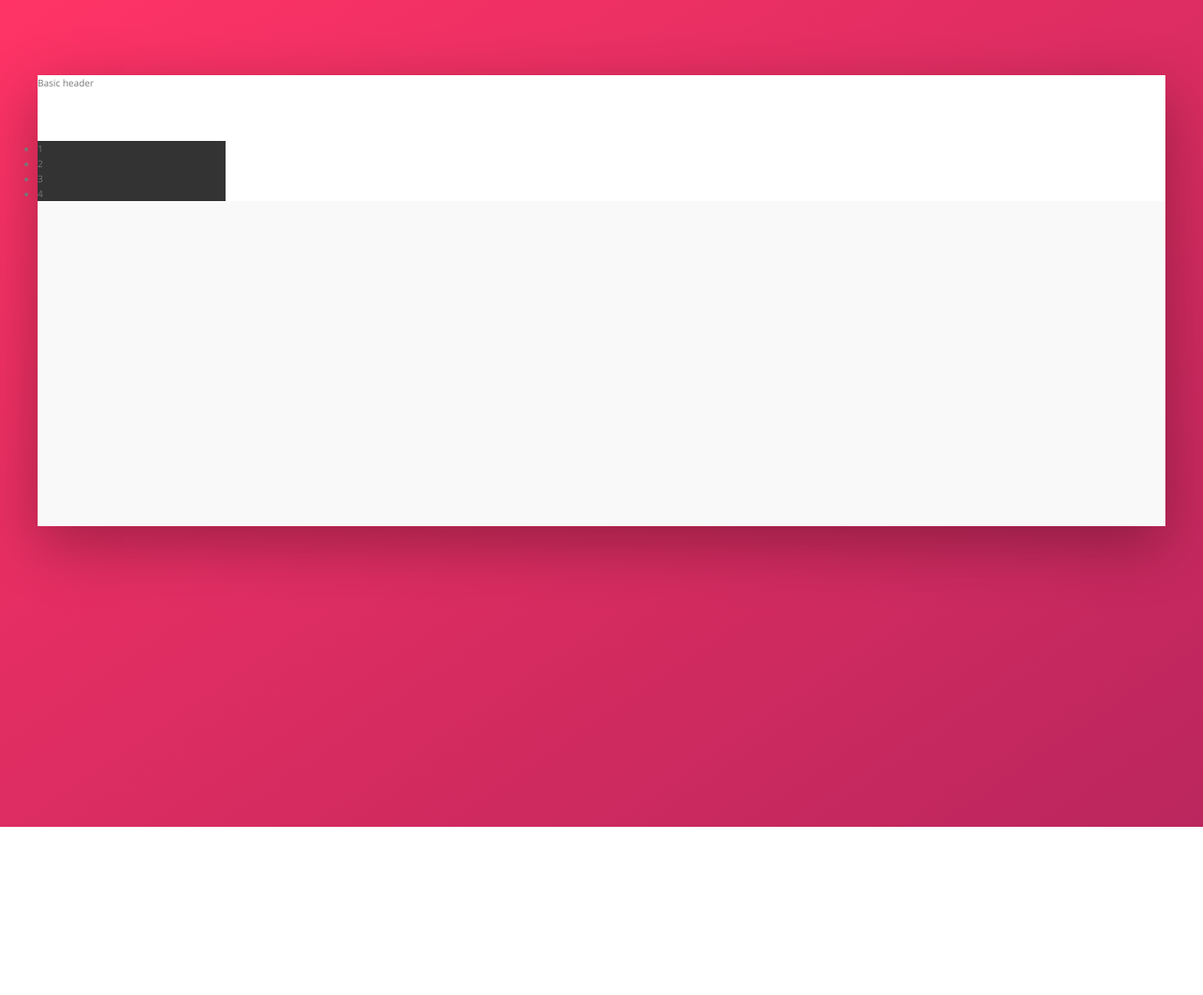
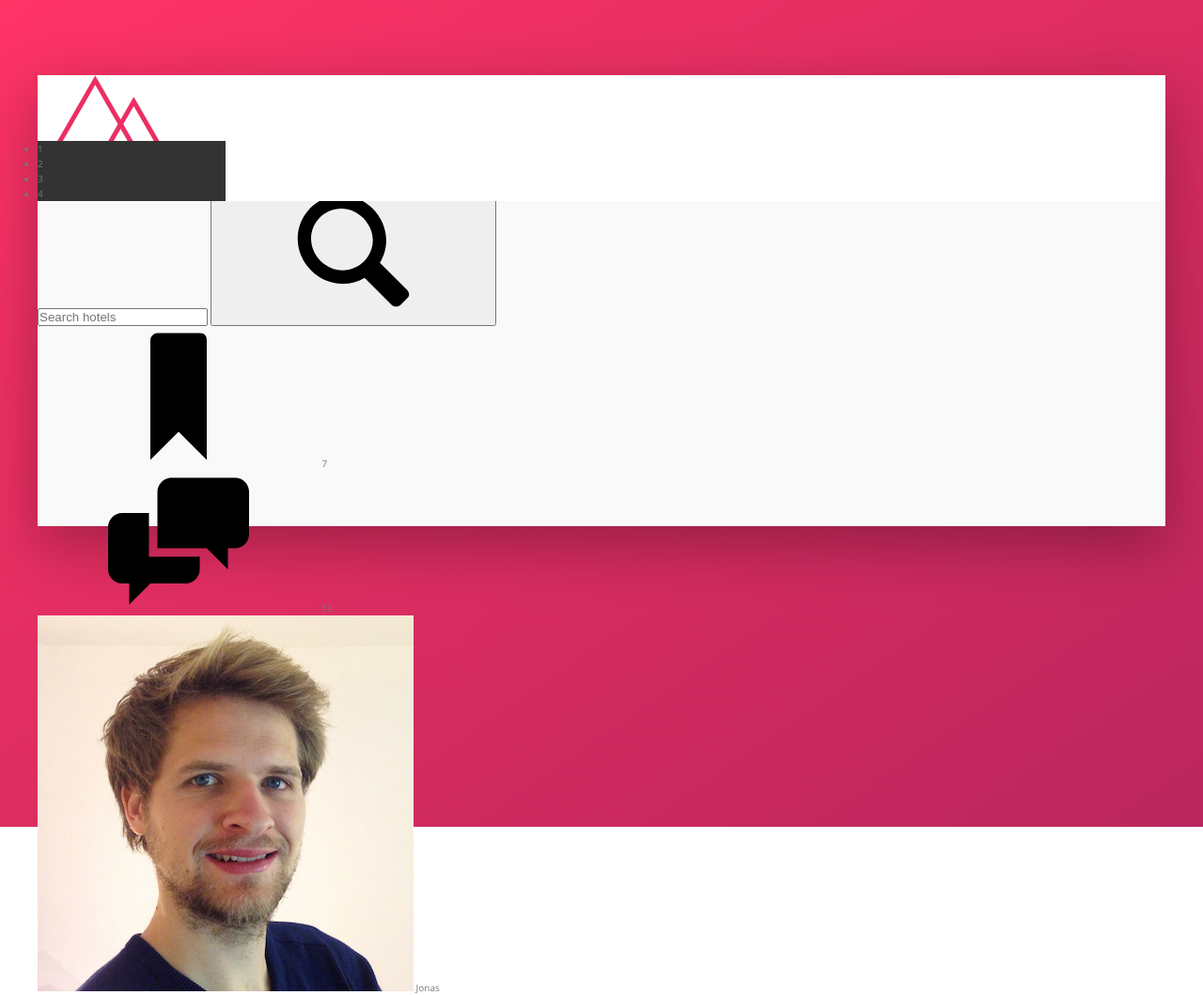
Before and after one commit to Andrrii/booking-company-flex-layout, a website built with Vite: page index.html in a window 1280 px wide. Shown: the whole page at 94% size. Before the commit the page ends 880 px from the top, so only its background shows below. Built offline with nearby package versions, Linux system fonts and the light colour scheme.

Commit message:
feat: header content

```diff
--- a/index.html
+++ b/index.html
@@ -12,7 +12,45 @@
   </head>
   <body>
     <div class="container">
-      <header class="header">Basic header</header>
+      <header class="header">
+        <img src="img/logo.png" alt="trillo logo" class="logo" />
+
+        <form action="#" class="search">
+          <input
+            type="text"
+            class="search__input"
+            placeholder="Search hotels"
+          />
+          <button class="search__button">
+            <svg class="search__icon">
+              <use xlink:href="img/sprite.svg#icon-magnifying-glass"></use>
+            </svg>
+          </button>
+        </form>
+
+        <nav class="user-nav">
+          <div class="user-nav__icon-box">
+            <svg class="user-nav__icon">
+              <use xlink:href="img/sprite.svg#icon-bookmark"></use>
+            </svg>
+            <span class="user-nav__notification">7</span>
+          </div>
+          <div class="user-nav__icon-box">
+            <svg class="user-nav__icon">
+              <use xlink:href="img/sprite.svg#icon-chat"></use>
+            </svg>
+            <span class="user-nav__notification">13</span>
+          </div>
+          <div class="user-nav__user">
+            <img
+              src="img/user.jpg"
+              alt="User photo"
+              class="user-nav__user-photo"
+            />
+            <span class="user-nav__user-name">Jonas</span>
+          </div>
+        </nav>
+      </header>
       <div class="content">
         <nav class="navigation">
           <ul class="navigation__list">
```
